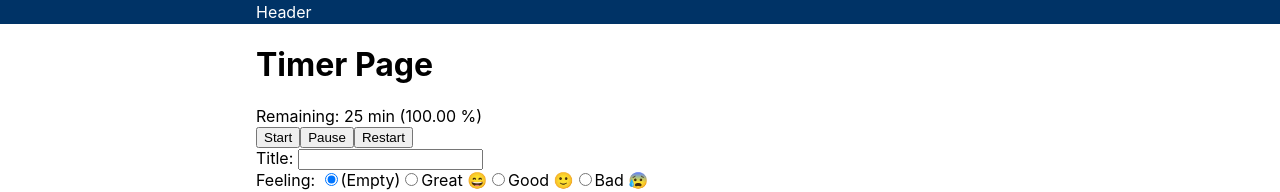
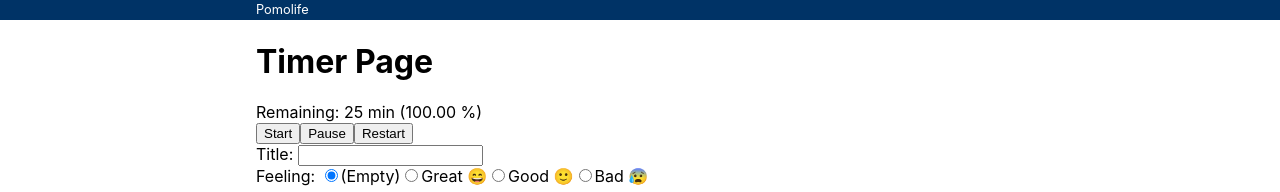
Before and after one commit to ginpei/pomolife, a React (Create React App) app: page / in a window 1280 px wide. Shown: the top 192 px of the page. Built offline with nearby package versions, Linux system fonts and the light colour scheme.

Commit message:
update header

```diff
--- a/src/complexes/BasicLayout.scss
+++ b/src/complexes/BasicLayout.scss
@@ -1,8 +1,9 @@
 .BasicPageHeader {
   background-color: #036;
   color: white;
-  height: 1.5em;
-  line-height: 1.5em;
+  font-size: 0.8em;
+  height: 1.6em;
+  line-height: 1.6em;
 
   a {
     color: inherit;
--- a/src/complexes/BasicLayout.tsx
+++ b/src/complexes/BasicLayout.tsx
@@ -19,7 +19,7 @@ export const BasicPageHeader = () => {
   return (
     <div className="BasicPageHeader">
       <div className="ui-container">
-        <a href="/">Header</a>
+        <a href="/">Pomolife</a>
       </div>
     </div>
   );
```
